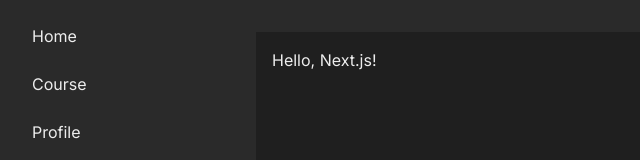
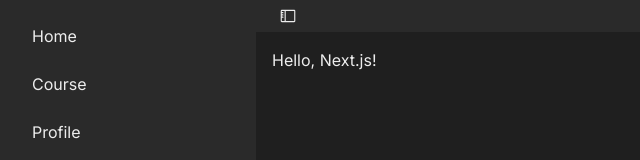
Before and after one commit to naruto716/learnerapp, a Next.js app: page / in a window 1280 px wide. Shown: the top 160 px of the page, without its empty margins (0-640 px from the left). Built offline with nearby package versions, Linux system fonts and the light colour scheme.

Commit message:
feat: implement AppShell component and update layout structure

```diff
--- a/app/globals.css
+++ b/app/globals.css
@@ -15,3 +15,11 @@ body {
 @utility bg-tint-light {
   background-color: rgba(255, 255, 255, 0.10);
 }
+
+.app-drag {
+  -webkit-app-region: drag;
+}
+
+.app-no-drag {
+  -webkit-app-region: no-drag;
+}
--- a/app/layout.tsx
+++ b/app/layout.tsx
@@ -1,8 +1,6 @@
-import type { Metadata } from "next";
 import { Geist, Geist_Mono } from "next/font/google";
 import "./globals.css";
-import SideBar from "@/components/sidebar/sidebar";
-import TopBar from "@/components/topbar/topbar";
+import AppShell from "@/components/AppShell";
 
 const geistSans = Geist({
   variable: "--font-geist-sans",
@@ -14,11 +12,6 @@ const geistMono = Geist_Mono({
   subsets: ["latin"],
 });
 
-export const metadata: Metadata = {
-  title: "Learner",
-  description: "Learner desktop app",
-};
-
 export default function RootLayout({
   children,
 }: Readonly<{
@@ -27,13 +20,7 @@ export default function RootLayout({
   return (
     <html lang="en">
       <body className={`${geistSans.variable} ${geistMono.variable}`}>
-        <div className="flex">
-          <SideBar />
-          <div className="flex-1">
-            <TopBar />
-            <main className="p-4">{children}</main>
-          </div>
-        </div>
+        <AppShell>{children}</AppShell>
       </body>
     </html>
   );
--- /dev/null
+++ b/components/AppShell.tsx
@@ -0,0 +1,19 @@
+"use client";
+
+import { useState } from "react";
+import SideBar from "@/components/sidebar/sidebar";
+import TopBar from "@/components/topbar/topbar";
+
+export default function AppShell({ children }: { children: React.ReactNode }) {
+  const [isSidebarOpen, setIsSidebarOpen] = useState(true);
+
+  return (
+    <div className="flex">
+      <SideBar isSidebarOpen={isSidebarOpen} />
+      <div className="flex-1">
+        <TopBar toggleSidebar={() => setIsSidebarOpen((isOpen) => !isOpen)} />
+        <main className="p-4">{children}</main>
+      </div>
+    </div>
+  );
+}
--- /dev/null
+++ b/components/IconButton.tsx
@@ -0,0 +1,25 @@
+"use client";
+
+import type { ReactNode } from "react";
+
+export default function IconButton({
+  ariaLabel,
+  icon,
+  onClick,
+}: {
+  ariaLabel: string;
+  icon: ReactNode;
+  onClick: () => void;
+}) {
+  return (
+    <button
+      type="button"
+      aria-label={ariaLabel}
+      title={ariaLabel}
+      onClick={onClick}
+      className="app-no-drag flex h-8 w-8 items-center justify-center rounded-md hover:bg-white/10 transition-colors duration-200"
+    >
+      {icon}
+    </button>
+  );
+}
--- a/components/sidebar/sidebar.tsx
+++ b/components/sidebar/sidebar.tsx
@@ -1,4 +1,4 @@
-export default function SideBar() {
+export default function SideBar({ isSidebarOpen }: { isSidebarOpen: boolean }) {
     const menuItems = [
         { name: "Home", href: "/" },
         { name: "Course", href: "/courses" },
@@ -6,7 +6,7 @@ export default function SideBar() {
     ];
 
     return (
-        <div className="w-64 h-screen bg-white/5 p-4">
+        <div className={`h-screen bg-white/5 p-4 transition-all duration-300 ease-in-out ${isSidebarOpen ? "w-64" : "w-0 opacity-0"}`}>
             <ul className="space-y-2">
                 {menuItems.map((item) => (
                     <li key={item.name}>
@@ -20,5 +20,5 @@ export default function SideBar() {
                 ))}
             </ul>
         </div>
-    )
+    );
 }
--- a/components/topbar/topbar.tsx
+++ b/components/topbar/topbar.tsx
@@ -1,6 +1,16 @@
-export default function TopBar() {
-    return (
-        <div className="w-full h-8 bg-white/5 p-4 flex items-center justify-between">
-        </div>
-    )
+"use client";
+
+import IconButton from "../IconButton";
+import { SidebarIcon } from "@phosphor-icons/react";
+
+export default function TopBar({ toggleSidebar }: { toggleSidebar: () => void }) {
+  return (
+    <div className="app-drag w-full h-8 bg-white/5 p-4 flex items-center justify-between">
+      <IconButton
+        ariaLabel="Toggle sidebar"
+        icon={<SidebarIcon size={18} />}
+        onClick={toggleSidebar}
+      />
+    </div>
+  );
 }
--- a/electron/main.js
+++ b/electron/main.js
@@ -48,12 +48,14 @@ function resolveStaticFile(requestUrl) {
 }
 
 function createWindow() {
+  const isMac = process.platform === "darwin";
   const win = new BrowserWindow({
     width: 1200,
     height: 800,
     minWidth: 900,
     minHeight: 600,
     title: "Learner",
+    ...(isMac ? { titleBarStyle: "hiddenInset", trafficLightPosition: { x: 14, y: 12 } } : { frame: false }),
     backgroundColor: "#1f1f1f",
     webPreferences: {
       preload: path.join(__dirname, "preload.js"),
--- a/package.json
+++ b/package.json
@@ -26,6 +26,7 @@
     }
   },
   "dependencies": {
+    "@phosphor-icons/react": "^2.1.10",
     "next": "16.2.10",
     "react": "19.2.4",
     "react-dom": "19.2.4"
```
Also changed, not shown: 1 other file (tests, documents, lock files or other folders).
